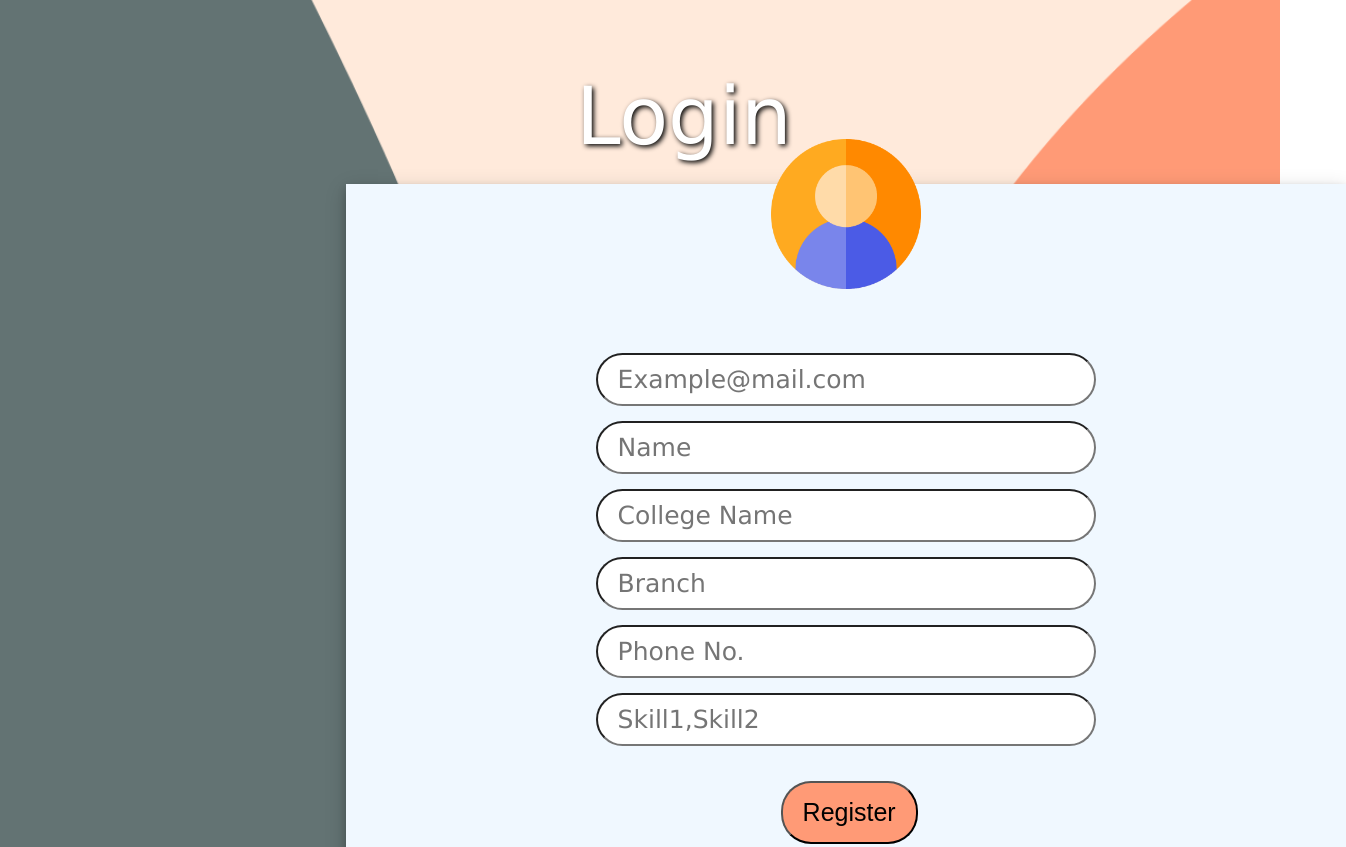
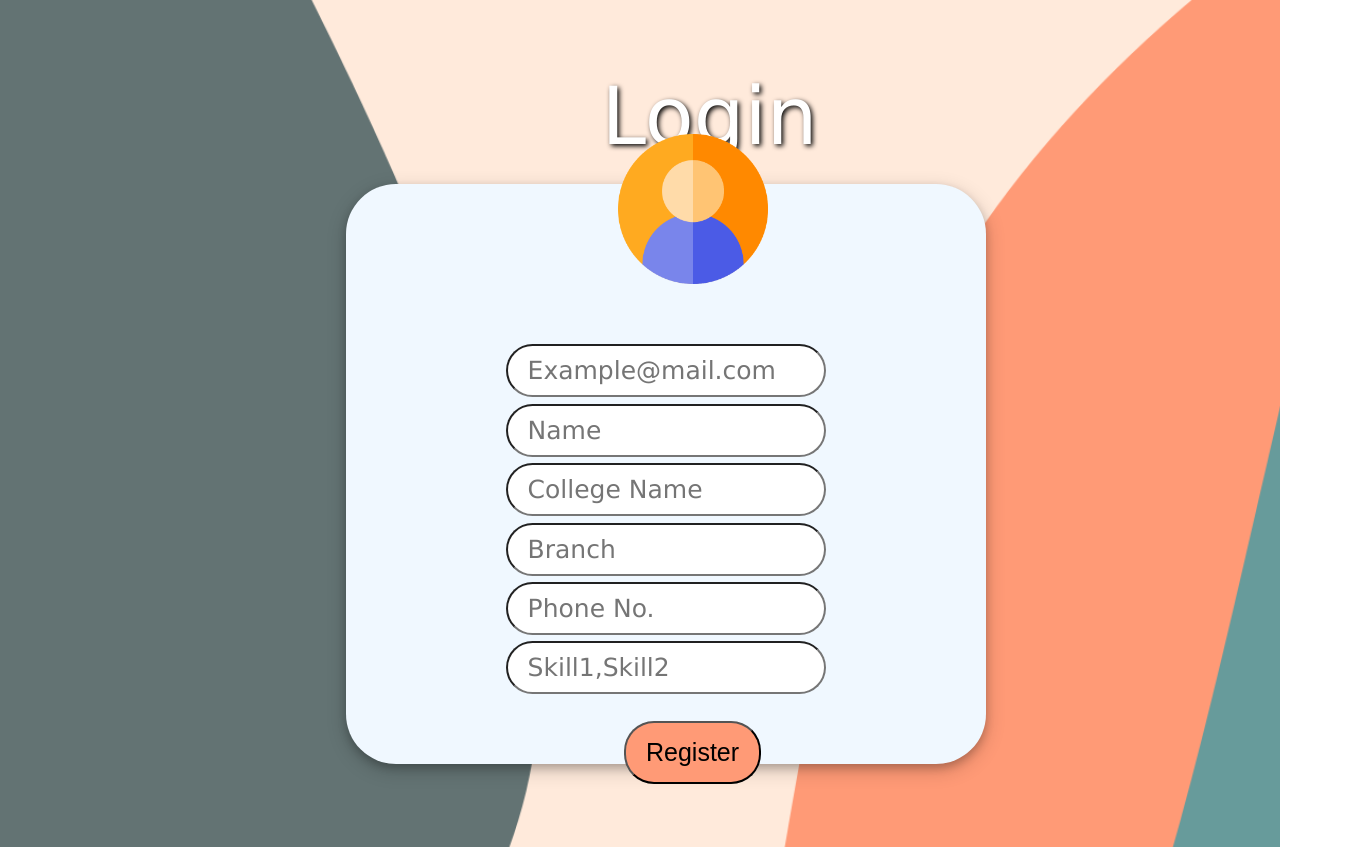
Before and after one commit to YdvPrashant/Login-Page.github.io, a plain HTML site: page index.html in a window 1280 px wide. Shown: the top 847 px of the page, 1346 px wide, since content can reach past the window. Drawn offline with Linux system fonts and the light colour scheme.

Commit message:
Login-page

```diff
--- a/page.css
+++ b/page.css
@@ -6,7 +6,7 @@ body{
     margin: 0px;
 }
 .log{
-    width: 100%;
+    max-width: 100%;
     height: 1145px;
     background-image: url(./Images/abstract-6467847.png);
     background-position: center;
@@ -18,7 +18,7 @@ body{
     font-weight: lighter;
     position:absolute;
     top: 2%;
-    left: 45%;
+    left: 47%;
     color: white;
     font-size: 80px;
     text-shadow: 2px 2px 5px black;
@@ -28,22 +28,23 @@ body{
     top: 23%;
     left: 27%;
     background-color: aliceblue;
-    height: 750px;
-    width: 1000px;
+    min-height: 63%;
+    min-width: 50%;
+    border-radius: 50px;
     box-shadow: 0 4px 8px 0 rgba(0, 0, 0, 0.2), 0 6px 20px 0 rgba(0, 0, 0, 0.19);
 }
 .mid img{
     height: 150px;
     position: relative;
-    top: -45px;
+    top: -50px;
     left: 42.5%;
 }
 .mid .inp{
-    margin: 15px 25%;
+    margin: 1% 25%;
 }
 .mid .inp input[type=text],input[type=email],input[type=tel]{
     font-family: 'Lucida Sans', 'Lucida Sans Regular', 'Lucida Grande', 'Lucida Sans Unicode', Geneva, Verdana, sans-serif;
-    width: 500px;
+    width: 100%;
     font-size: 25px;
     padding: 10px 20px;
     border-radius: 50px;
```
